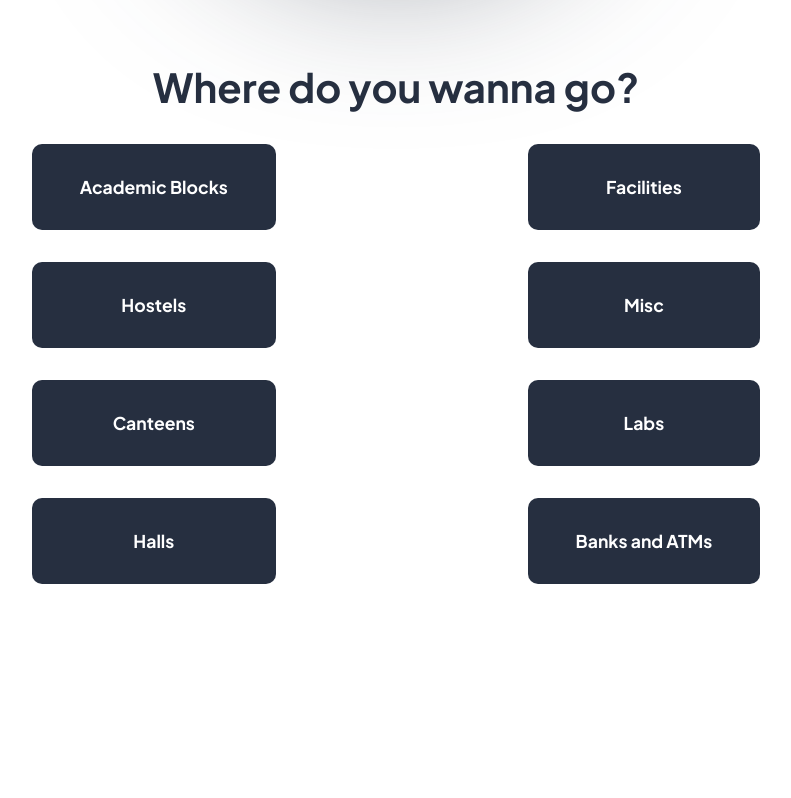
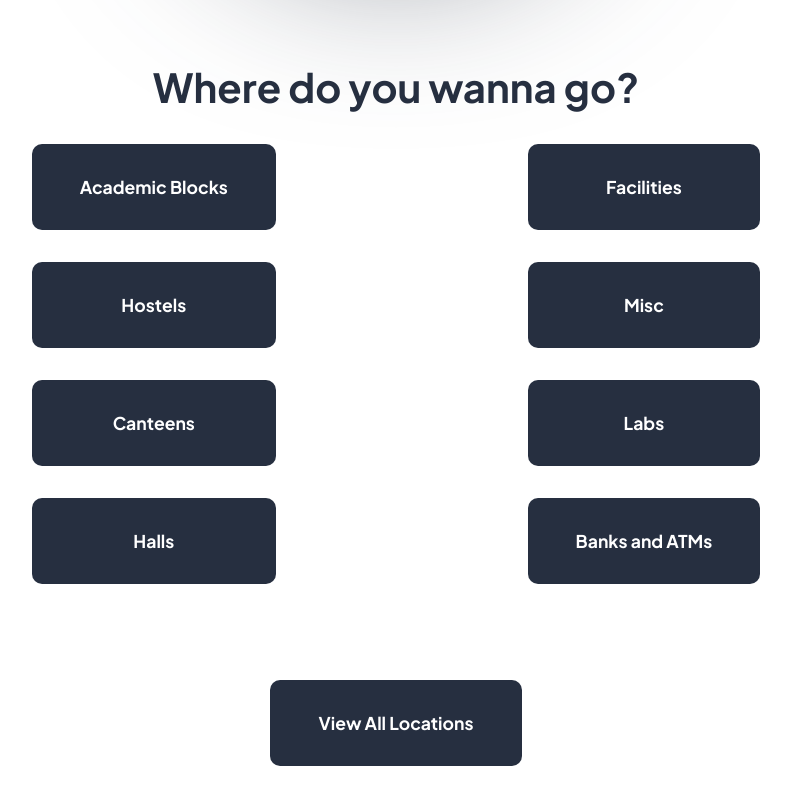
Before and after one commit to karthik-saiharsh/findeth, a plain HTML site: page docs/index.html in a window 1280 px wide. Shown: the part 730-1528 px from the top of the page, without its empty margins (244-1035 px from the left). Before the commit the page ends 1378 px from the top, so only its background shows below. Drawn offline with Linux system fonts and the light colour scheme.

Commit message:
Added Option to view all locations

```diff
--- a/home/index.html
+++ b/docs/index.html
@@ -151,6 +151,35 @@
                 scale: 1.1;
             }
 
+            .all-locs {
+                width: 100vw;
+                margin-top: 1rem;
+                margin-bottom: 1rem;
+                text-align: center;
+                display: flex;
+                justify-content: center;
+                align-items: center;
+                padding: 1rem;
+            }
+
+            .btns {
+                text-decoration: none;
+                color: #ffffff;
+                padding: 0.5rem 2rem 0.5rem 2rem;
+                background-color: #262F40;
+                border-radius: 10px;
+                font-family: jakarta;
+                font-weight: bold;
+                font-size: 1rem;
+                transition: all 300ms ease;
+                margin: 0 1rem 0 1rem;
+            }
+
+            .btns:hover {
+                background-color: #7080a1;
+                scale: 1.1;
+            }
+
             @media screen and (max-width: 1450px) {
                 .buttons a {
                     margin: 0 0.5rem 0 0.5rem;
@@ -172,6 +201,11 @@
                 }
 
                 .buttons a {
+                    font-size: 1.1rem;
+                    padding: 2rem 3rem 2rem 3rem;
+                }
+
+                .btns {
                     font-size: 1.1rem;
                     padding: 2rem 3rem 2rem 3rem;
                 }
@@ -207,6 +241,11 @@
                     font-size: 1.1rem;
                     padding: 2rem 0rem 2rem 0rem;
                 }
+
+                .btns {
+                    padding: 2rem 0rem 2rem 0rem;
+                    width: 80vw;
+                }
             }
         </style>
     </head>
@@ -239,5 +278,10 @@
             </div>
         </div>
 
+
+        <div class="all-locs">
+            <a href="" class="btns">View All Locations</a>
+        </div>
+
     </body>
 </html>
--- a/info/loader.js
+++ b/info/loader.js
@@ -44,6 +44,7 @@ function load_details(details) {
             sessionStorage.setItem("lat", details[i]['latitude']);
             sessionStorage.setItem("long", details[i]['longitude']);
             sessionStorage.setItem("location_name", details[i]['title']);
+            open("../map/index.html", "_self");
         };
 
         text_container.appendChild(title);
```
Also changed, not shown: info/main.html (+2 -2 lines).
